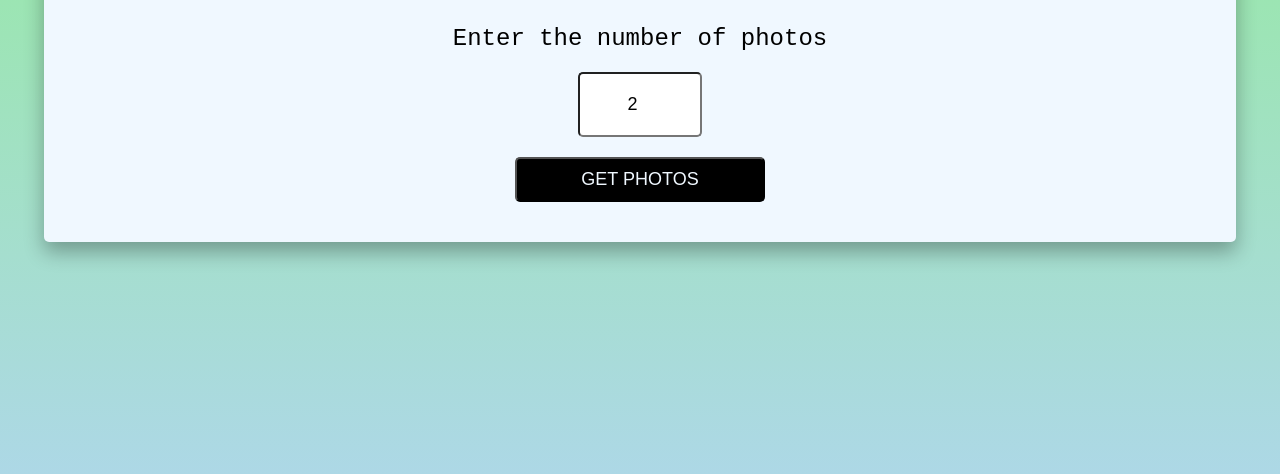
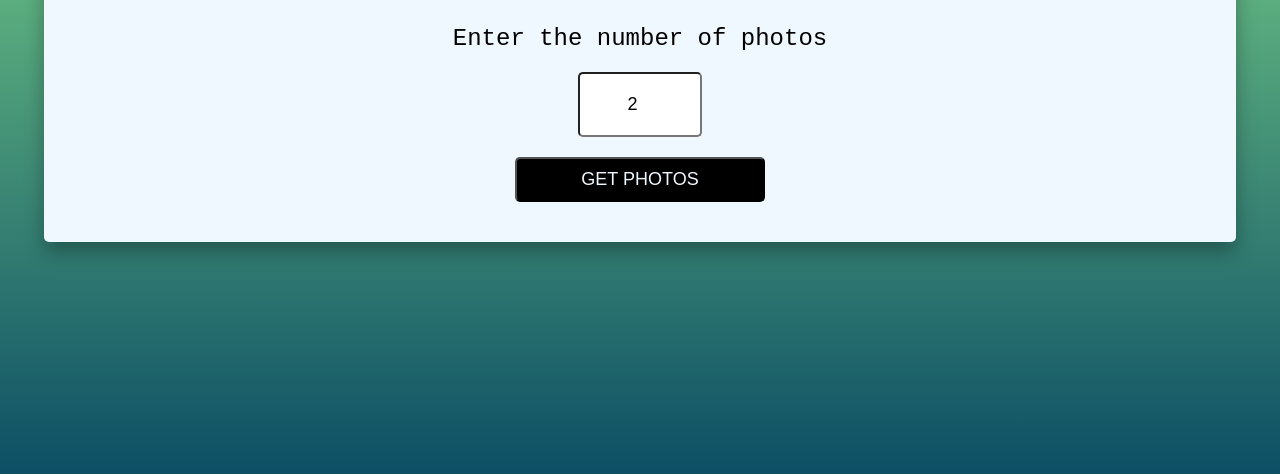
Before and after one commit to RathodAnilT/ImageGallary, a plain HTML site: page index.html in a window 1280 px wide. Shown: the part 326-800 px from the top of the page. Drawn offline with Linux system fonts and the light colour scheme.

Commit message:
color updated

```diff
--- a/styles.css
+++ b/styles.css
@@ -2,7 +2,7 @@
 body{
     margin: 0;
     font-family: 'Courier New', Courier, monospace;
-    background: linear-gradient(to bottom, lightgreen, lightblue);
+    background: linear-gradient(to bottom, lightgreen, rgb(13, 79, 101));
     display: flex;
     min-height: 100vh;
     justify-content: center;
```
